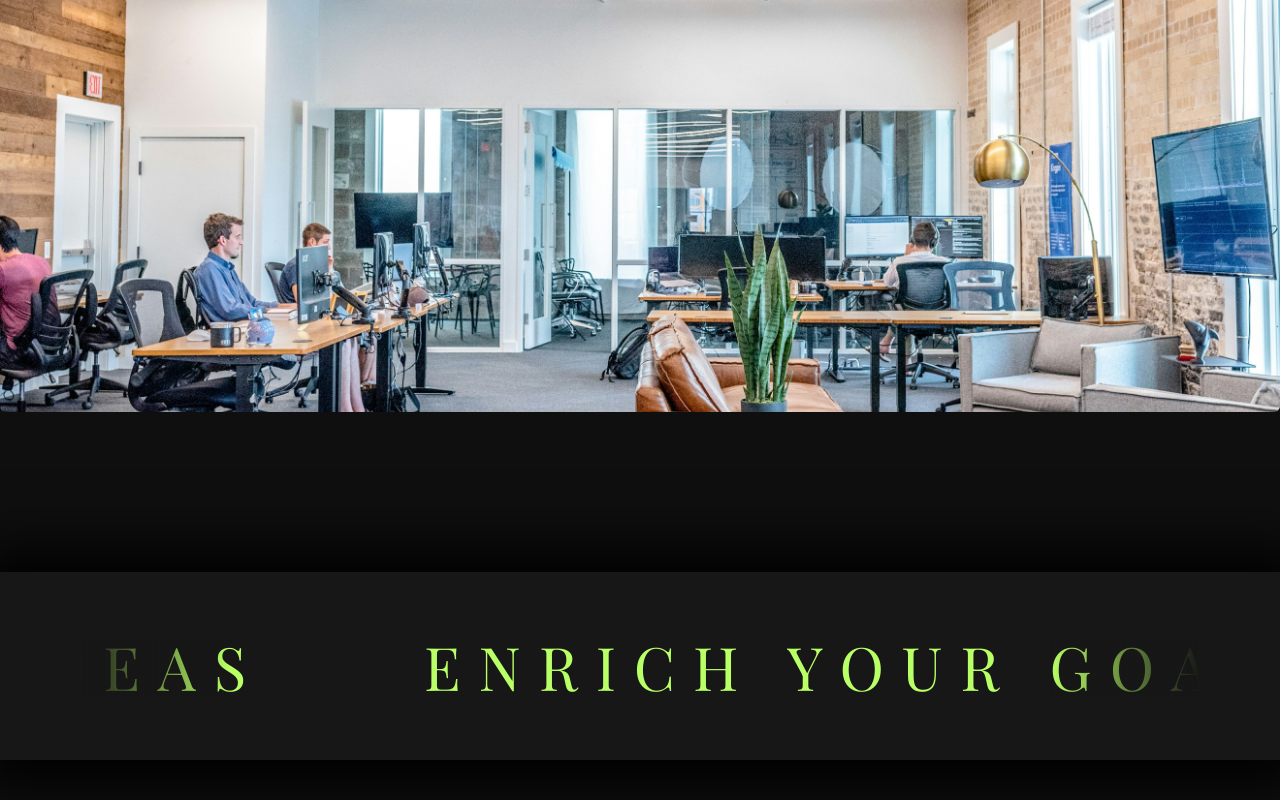
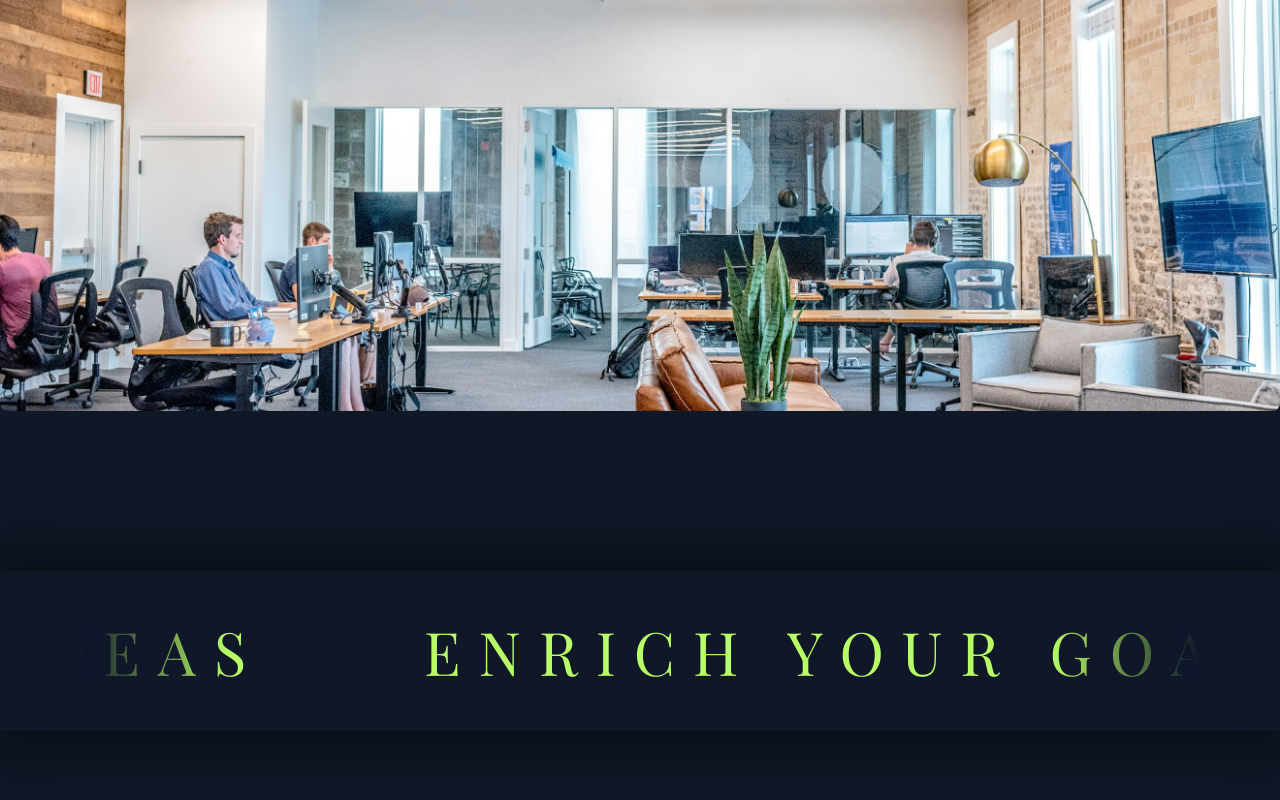
Before and after one commit to sifatbro786/pixel-thrive, a Next.js app: page / in a window 1280 px wide. Shown: the part 1076-1876 px from the top of the page. Built offline with nearby package versions, Linux system fonts and the light colour scheme.

Commit message:
change primary color and marque color

```diff
--- a/app/globals.css
+++ b/app/globals.css
@@ -1,10 +1,126 @@
 @import "tailwindcss";
+@import "tw-animate-css";
+
+@custom-variant dark (&:is(.dark *));
 
 @theme {
-    --font-istok: "Istok Web", sans-serif;
     --font-play: "Playfair Display", serif;
     --font-space: "Space Grotesk", sans-serif;
-    --color-primary: #0f0f0f;
-    --color-secondary: #b9ff66;
     --color-tertiary: #e6e6e6;
 }
+
+@theme inline {
+    --radius-sm: calc(var(--radius) - 4px);
+    --radius-md: calc(var(--radius) - 2px);
+    --radius-lg: var(--radius);
+    --radius-xl: calc(var(--radius) + 4px);
+    --color-background: var(--background);
+    --color-foreground: var(--foreground);
+    --color-card: var(--card);
+    --color-card-foreground: var(--card-foreground);
+    --color-popover: var(--popover);
+    --color-popover-foreground: var(--popover-foreground);
+    --color-primary: var(--primary);
+    --color-primary-foreground: var(--primary-foreground);
+    --color-secondary: var(--secondary);
+    --color-secondary-foreground: var(--secondary-foreground);
+    --color-muted: var(--muted);
+    --color-muted-foreground: var(--muted-foreground);
+    --color-accent: var(--accent);
+    --color-accent-foreground: var(--accent-foreground);
+    --color-destructive: var(--destructive);
+    --color-border: var(--border);
+    --color-input: var(--input);
+    --color-ring: var(--ring);
+    --color-chart-1: var(--chart-1);
+    --color-chart-2: var(--chart-2);
+    --color-chart-3: var(--chart-3);
+    --color-chart-4: var(--chart-4);
+    --color-chart-5: var(--chart-5);
+    --color-sidebar: var(--sidebar);
+    --color-sidebar-foreground: var(--sidebar-foreground);
+    --color-sidebar-primary: var(--sidebar-primary);
+    --color-sidebar-primary-foreground: var(--sidebar-primary-foreground);
+    --color-sidebar-accent: var(--sidebar-accent);
+    --color-sidebar-accent-foreground: var(--sidebar-accent-foreground);
+    --color-sidebar-border: var(--sidebar-border);
+    --color-sidebar-ring: var(--sidebar-ring);
+}
+
+:root {
+    --radius: 0.625rem;
+    --background: oklch(1 0 0);
+    --foreground: oklch(0.13 0.028 261.692);
+    --card: oklch(1 0 0);
+    --card-foreground: oklch(0.13 0.028 261.692);
+    --popover: oklch(1 0 0);
+    --popover-foreground: oklch(0.13 0.028 261.692);
+    --primary: oklch(0.21 0.034 264.665);
+    --primary-foreground: oklch(0.985 0.002 247.839);
+    --secondary: #b9ff66;
+    --secondary-foreground: oklch(0.21 0.034 264.665);
+    --muted: oklch(0.967 0.003 264.542);
+    --muted-foreground: oklch(0.551 0.027 264.364);
+    --accent: oklch(0.967 0.003 264.542);
+    --accent-foreground: oklch(0.21 0.034 264.665);
+    --destructive: oklch(0.577 0.245 27.325);
+    --border: oklch(0.928 0.006 264.531);
+    --input: oklch(0.928 0.006 264.531);
+    --ring: oklch(0.707 0.022 261.325);
+    --chart-1: oklch(0.646 0.222 41.116);
+    --chart-2: oklch(0.6 0.118 184.704);
+    --chart-3: oklch(0.398 0.07 227.392);
+    --chart-4: oklch(0.828 0.189 84.429);
+    --chart-5: oklch(0.769 0.188 70.08);
+    --sidebar: oklch(0.985 0.002 247.839);
+    --sidebar-foreground: oklch(0.13 0.028 261.692);
+    --sidebar-primary: oklch(0.21 0.034 264.665);
+    --sidebar-primary-foreground: oklch(0.985 0.002 247.839);
+    --sidebar-accent: oklch(0.967 0.003 264.542);
+    --sidebar-accent-foreground: oklch(0.21 0.034 264.665);
+    --sidebar-border: oklch(0.928 0.006 264.531);
+    --sidebar-ring: oklch(0.707 0.022 261.325);
+}
+
+.dark {
+    --background: oklch(0.13 0.028 261.692);
+    --foreground: oklch(0.985 0.002 247.839);
+    --card: oklch(0.21 0.034 264.665);
+    --card-foreground: oklch(0.985 0.002 247.839);
+    --popover: oklch(0.21 0.034 264.665);
+    --popover-foreground: oklch(0.985 0.002 247.839);
+    --primary: oklch(0.928 0.006 264.531);
+    --primary-foreground: oklch(0.21 0.034 264.665);
+    --secondary: oklch(0.278 0.033 256.848);
+    --secondary-foreground: oklch(0.985 0.002 247.839);
+    --muted: oklch(0.278 0.033 256.848);
+    --muted-foreground: oklch(0.707 0.022 261.325);
+    --accent: oklch(0.278 0.033 256.848);
+    --accent-foreground: oklch(0.985 0.002 247.839);
+    --destructive: oklch(0.704 0.191 22.216);
+    --border: oklch(1 0 0 / 10%);
+    --input: oklch(1 0 0 / 15%);
+    --ring: oklch(0.551 0.027 264.364);
+    --chart-1: oklch(0.488 0.243 264.376);
+    --chart-2: oklch(0.696 0.17 162.48);
+    --chart-3: oklch(0.769 0.188 70.08);
+    --chart-4: oklch(0.627 0.265 303.9);
+    --chart-5: oklch(0.645 0.246 16.439);
+    --sidebar: oklch(0.21 0.034 264.665);
+    --sidebar-foreground: oklch(0.985 0.002 247.839);
+    --sidebar-primary: oklch(0.488 0.243 264.376);
+    --sidebar-primary-foreground: oklch(0.985 0.002 247.839);
+    --sidebar-accent: oklch(0.278 0.033 256.848);
+    --sidebar-accent-foreground: oklch(0.985 0.002 247.839);
+    --sidebar-border: oklch(1 0 0 / 10%);
+    --sidebar-ring: oklch(0.551 0.027 264.364);
+}
+
+@layer base {
+  * {
+    @apply border-border outline-ring/50;
+    }
+  body {
+    @apply bg-primary text-tertiary;
+    }
+}
--- a/app/layout.js
+++ b/app/layout.js
@@ -8,12 +8,6 @@ export const metadata = {
 };
 
 //! Fonts:
-const istokWeb = Istok_Web({
-    subsets: ["latin"],
-    weight: ["400", "700"],
-    variable: "--font-istok",
-});
-
 const playFair = Playfair_Display({
     subsets: ["latin"],
     weight: ["400", "500", "600", "700", "800", "900"],
@@ -30,7 +24,7 @@ export default function RootLayout({ children }) {
     return (
         <html
             lang="en"
-            className={`${istokWeb.variable} ${playFair.variable} ${spaceGrotesk.variable} bg-primary text-tertiary font-space`}
+            className={`${playFair.variable} ${spaceGrotesk.variable} bg-primary text-tertiary font-space`}
         >
             <body>
                 <Navbar />
--- a/components/marq/Marq.jsx
+++ b/components/marq/Marq.jsx
@@ -4,12 +4,12 @@ const messages = ["Discuss your ideas", "Enrich your goal", "Collaborate & creat
 
 export default function Marq() {
     return (
-        <div className="py-5 md:py-16 px-3 md:px-20 my-16 md:my-40 w-full bg-neutral-900 shadow-[1px_1px_54px_24px_rgba(0,0,0,1.00)]">
+        <div className="py-5 md:py-[50px] px-3 md:px-20 my-16 md:my-40 w-full bg-gray-900 shadow-[1px_1px_54px_24px_rgba(0,0,0,0.4)]">
             <Marquee
                 speed={140}
                 autoFill
                 gradient
-                gradientColor="rgb(23,23,23)"
+                gradientColor="rgb(15, 23,42)"
                 gradientWidth={150}
                 className="overflow-hidden"
             >
--- a/components/navbar/Navbar.jsx
+++ b/components/navbar/Navbar.jsx
@@ -5,7 +5,7 @@ import NavigationLink from "./NavigationLink";
 
 export default function Navbar() {
     return (
-        <header className="sticky top-0 w-full bg-zinc-900 border-b border-zinc-800 text-lime-400 shadow-md z-50">
+        <header className="sticky top-0 w-full bg-slate-800 text-secondary shadow-md z-50">
             <div className="mx-auto py-5 px-3 md:px-[90px]">
                 <div className="flex items-center h-8 md:h-16">
                     {/* //* Logo */}
--- /dev/null
+++ b/components/ui/button.jsx
@@ -0,0 +1,47 @@
+import * as React from "react";
+import { Slot } from "@radix-ui/react-slot";
+import { cva } from "class-variance-authority";
+
+import { cn } from "@/lib/utils";
+
+const buttonVariants = cva(
+    "inline-flex items-center justify-center gap-2 whitespace-nowrap rounded-md text-sm font-medium transition-all disabled:pointer-events-none disabled:opacity-50 [&_svg]:pointer-events-none [&_svg:not([class*='size-'])]:size-4 shrink-0 [&_svg]:shrink-0 outline-none focus-visible:border-ring focus-visible:ring-ring/50 focus-visible:ring-[3px] aria-invalid:ring-destructive/20 dark:aria-invalid:ring-destructive/40 aria-invalid:border-destructive",
+    {
+        variants: {
+            variant: {
+                default: "bg-primary text-primary-foreground shadow-xs hover:bg-primary/90",
+                destructive:
+                    "bg-destructive text-white shadow-xs hover:bg-destructive/90 focus-visible:ring-destructive/20 dark:focus-visible:ring-destructive/40 dark:bg-destructive/60",
+                outline:
+                    "border bg-background shadow-xs hover:bg-accent hover:text-accent-foreground dark:bg-input/30 dark:border-input dark:hover:bg-input/50",
+                secondary: "bg-secondary text-secondary-foreground shadow-xs hover:bg-secondary/80",
+                ghost: "hover:bg-accent hover:text-accent-foreground dark:hover:bg-accent/50",
+                link: "text-primary underline-offset-4 hover:underline",
+            },
+            size: {
+                default: "h-9 px-4 py-2 has-[>svg]:px-3",
+                sm: "h-8 rounded-md gap-1.5 px-3 has-[>svg]:px-2.5",
+                lg: "h-10 rounded-md px-6 has-[>svg]:px-4",
+                icon: "size-9",
+            },
+        },
+        defaultVariants: {
+            variant: "default",
+            size: "default",
+        },
+    },
+);
+
+function Button({ className, variant, size, asChild = false, ...props }) {
+    const Comp = asChild ? Slot : "button";
+
+    return (
+        <Comp
+            data-slot="button"
+            className={cn(buttonVariants({ variant, size, className }))}
+            {...props}
+        />
+    );
+}
+
+export { Button, buttonVariants };
--- /dev/null
+++ b/lib/utils.js
@@ -0,0 +1,6 @@
+import { clsx } from "clsx";
+import { twMerge } from "tailwind-merge"
+
+export function cn(...inputs) {
+  return twMerge(clsx(inputs));
+}
```
Also changed, not shown: package.json (+7 -2 lines), components.json (added), public/HeroStars.png, 1 other file (tests, documents, lock files or other folders).
